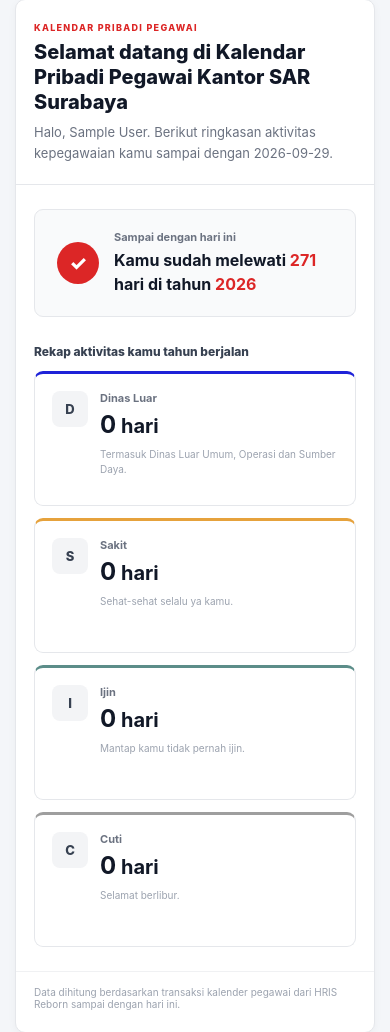
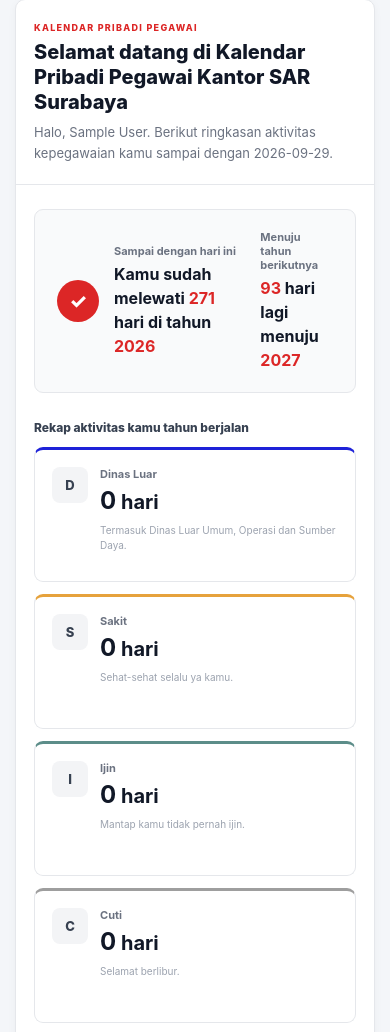
Before and after one commit to ditdoank007/Project-HRIS-Calendar, a Flask app: page /dashboard in a window 390 px wide. Shown: the part 125-1157 px from the top of the page. Run offline with Flask 3, Linux system fonts and the light colour scheme; the visitor is signed in with stand-in values (Sample User, id 1).

Commit message:
fix(ui): restore shared mobile and dashboard interactions

```diff
--- a/templates/dashboard.html
+++ b/templates/dashboard.html
@@ -1042,6 +1042,16 @@
                                 <b id="dashboardDaysPassed">0</b>
                                 hari di tahun
                                 <b id="dashboardYear">-</b>
+                            </strong>
+                        </div>
+
+                        <div class="dashboard-next-year">
+                            <span>Menuju tahun berikutnya</span>
+
+                            <strong>
+                                <b id="dashboardDaysRemaining">0</b>
+                                hari lagi menuju
+                                <b id="dashboardNextYear">-</b>
                             </strong>
                         </div>
                     </div>
@@ -1666,6 +1676,12 @@ async function loadDashboardSummary() {
         document.getElementById("dashboardYear").textContent =
             payload.year || "-";
 
+        document.getElementById("dashboardDaysRemaining").textContent =
+            Number(payload.days_remaining || 0);
+
+        document.getElementById("dashboardNextYear").textContent =
+            Number(payload.year || 0) + 1;
+
         document.getElementById("dashboardDinasLuar").textContent =
             Number(data.DINAS_LUAR || 0);
 
@@ -2079,6 +2095,10 @@ function renderYear() {
     }
 }
 
+loadCalendar();
+
+{% endif %}
+
 async function logout() {
 
     try {
@@ -2185,6 +2205,8 @@ const sidebarToggle = document.getElementById("sidebarToggle");
 function setSidebarState(minimized) {
     document.body.classList.toggle("sidebar-minimized", minimized);
 
+    if (!sidebarToggle) return;
+
     sidebarToggle.textContent = minimized ? "›" : "‹";
 
     sidebarToggle.title = minimized
@@ -2202,6 +2224,7 @@ function setSidebarState(minimized) {
     );
 }
 
+if (sidebarToggle) {
     sidebarToggle.addEventListener("click", () => {
         setSidebarState(
             !document.body.classList.contains("sidebar-minimized")
@@ -2211,11 +2234,7 @@ sidebarToggle.addEventListener("click", () => {
     setSidebarState(
         localStorage.getItem("calendarSidebarMinimized") === "1"
     );
-
-loadCalendar();
-
-
-{% endif %}
+}
 </script>
 
 </body>
```
Lines whose indentation alone changed are shown as unchanged.
